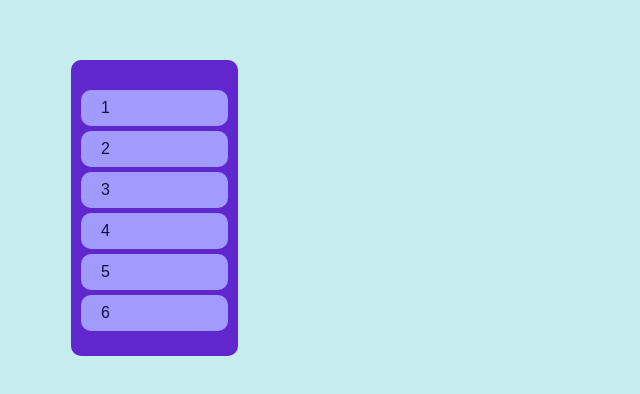
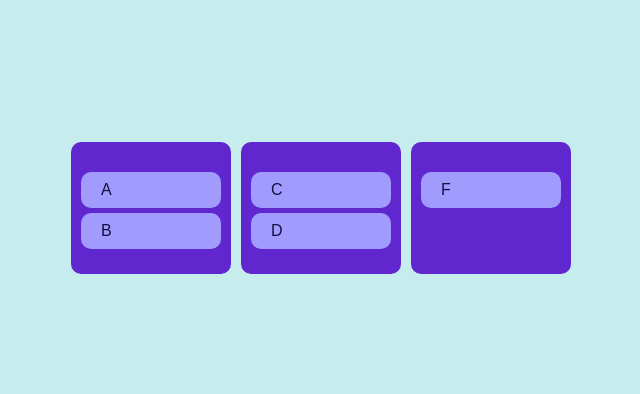
Before and after one commit to zpdl95/react-masterclass, a React (Create React App) app: page / in a window 1280 px wide. Shown: the part 192-586 px from the top of the page, without its empty margins (319-959 px from the left). Built offline with nearby package versions, Linux system fonts and the light colour scheme.

Commit message:
#6.8 Multi Boards

```diff
--- a/src/App.tsx
+++ b/src/App.tsx
@@ -1,13 +1,8 @@
-import {
-  DragDropContext,
-  Draggable,
-  Droppable,
-  DropResult,
-} from "react-beautiful-dnd";
+import { DragDropContext, DropResult } from "react-beautiful-dnd";
 import { useRecoilState } from "recoil";
 import styled from "styled-components";
 import { toDoState } from "./atoms";
-import DragableCard from "./DragableCard";
+import DroppableBoard from "./components/DroppableBoard";
 
 const Wrapper = styled.div`
   width: 500px;
@@ -22,25 +17,19 @@
   display: grid;
   grid-template-columns: repeat(3, 1fr);
   width: 100%;
-`;
-
-const Board = styled.div`
-  padding: 20px 10px;
-  padding-top: 30px;
-  background-color: ${(props) => props.theme.boardColor};
-  border-radius: 10px;
+  gap: 10px;
 `;
 
 function App() {
   const [toDos, setToDos] = useRecoilState(toDoState);
   const onDragEnd = ({ destination, source, draggableId }: DropResult) => {
-    if (!destination) return;
-    setToDos((oldToDos) => {
-      const toDosCopy = [...oldToDos];
-      toDosCopy.splice(source.index, 1);
-      toDosCopy.splice(destination?.index, 0, draggableId);
-      return toDosCopy;
-    });
+    // if (!destination) return;
+    // setToDos((oldToDos) => {
+    //   const toDosCopy = [...oldToDos];
+    //   toDosCopy.splice(source.index, 1);
+    //   toDosCopy.splice(destination?.index, 0, draggableId);
+    //   return toDosCopy;
+    // });
   };
   return (
     /* onDragEnd = 드래그가 끝났을때 실행되는 함수 */
@@ -49,20 +38,13 @@
         {/* Droppable = children으로 함수를 받는다 */}
         {/* id도 받아야함 */}
         <Boards>
-          <Droppable droppableId="one">
-            {(magic) => (
-              <Board ref={magic.innerRef} {...magic.droppableProps}>
-                {/* Draggable = children으로 함수를 받는다 */}
-                {/* id와 index를 받아야함 */}
-                {toDos.map((toDo, index) => (
-                  /* key값과 draggableId값이 다르면 오류가 발생함 */
-                  <DragableCard key={toDo} toDo={toDo} index={index} />
-                ))}
-                {/* placeholder = 빠진요소의 자리를 채워줌 */}
-                {magic.placeholder}
-              </Board>
-            )}
-          </Droppable>
+          {Object.keys(toDos).map((boardId) => (
+            <DroppableBoard
+              key={boardId}
+              toDos={toDos[boardId]}
+              boardId={boardId}
+            />
+          ))}
         </Boards>
       </Wrapper>
     </DragDropContext>
--- a/src/atoms.ts
+++ b/src/atoms.ts
@@ -1,6 +1,15 @@
 import { atom, selector } from "recoil";
 
-export const toDoState = atom({
+/* [key: string] = key가 단지 3개만 존재하는게 아니다 여러개다 라고 알려줌 */
+interface ItoDoState {
+  [key: string]: string[];
+}
+
+export const toDoState = atom<ItoDoState>({
   key: "toDos",
-  default: ["1", "2", "3", "4", "5", "6"],
+  default: {
+    to_do: ["A", "B"],
+    doing: ["C", "D"],
+    done: ["F"],
+  },
 });
--- /dev/null
+++ b/src/components/DroppableBoard.tsx
@@ -0,0 +1,35 @@
+import { Droppable } from "react-beautiful-dnd";
+import styled from "styled-components";
+import DragableCard from "./DragableCard";
+
+const Board = styled.div`
+  padding: 20px 10px;
+  padding-top: 30px;
+  background-color: ${(props) => props.theme.boardColor};
+  border-radius: 10px;
+`;
+
+interface IDroppableBoard {
+  toDos: string[];
+  boardId: string;
+}
+
+function DroppableBoard({ toDos, boardId }: IDroppableBoard) {
+  return (
+    <Droppable droppableId={boardId}>
+      {(magic) => (
+        <Board ref={magic.innerRef} {...magic.droppableProps}>
+          {/* Draggable = children으로 함수를 받는다 */}
+          {/* id와 index를 받아야함 */}
+          {toDos.map((toDo, index) => (
+            /* key값과 draggableId값이 다르면 오류가 발생함 */
+            <DragableCard key={toDo} toDo={toDo} index={index} />
+          ))}
+          {/* placeholder = 빠진요소의 자리를 채워줌 */}
+          {magic.placeholder}
+        </Board>
+      )}
+    </Droppable>
+  );
+}
+export default DroppableBoard;
```
Also changed, not shown: src/components/DragableCard.tsx (renamed from src/DragableCard.tsx).
